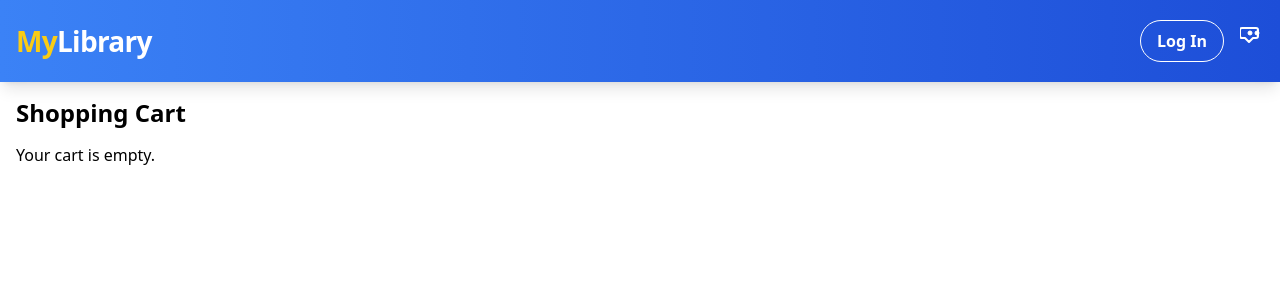
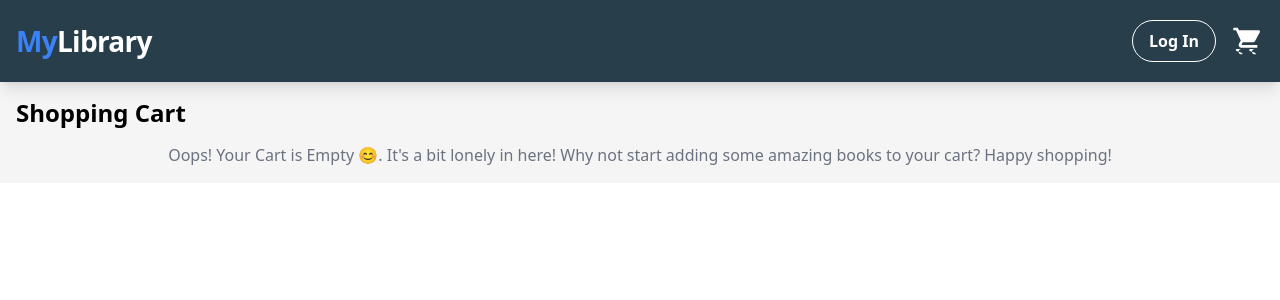
Before and after one commit to friend413/Library, a React (Vite) app in the folder client/: page /cart in a window 1280 px wide. Shown: the top 300 px of the page. Built offline with nearby package versions, Linux system fonts and the light colour scheme.

Commit message:
Updated Theme, Layout

```diff
--- a/client/src/App.jsx
+++ b/client/src/App.jsx
@@ -4,7 +4,7 @@ import debounce from "lodash.debounce";
 import { CartProvider } from "./utils/CartContext";
 import { BookList, Header, Search, Cart } from "./Components";
 import Rent from "./Pages/Rent";
-import { ToastContainer } from 'react-toastify';
+import { ToastContainer } from "react-toastify";
 
 const App = () => {
   const [searchQuery, setSearchQuery] = useState("");
@@ -27,7 +27,8 @@ const App = () => {
     <CartProvider>
       <ToastContainer />
       <Router>
-        <main>
+
+          <main className="bg-[#f5f5f5]">
             <Header />
 
             <Routes>
--- a/client/src/Components/Cart.jsx
+++ b/client/src/Components/Cart.jsx
@@ -1,39 +1,58 @@
 import React from "react";
-import { useCart } from "../utils/CartContext"; // Import useCart from CartContext
-import { useNavigate } from "react-router-dom"; // Import useNavigate
+import { useCart } from "../utils/CartContext";
+import { toast } from "react-toastify"; // Import the toast module
 
 const Cart = () => {
-  const { cartItems, removeFromCart, clearCart } = useCart(); // Use useCart to access the cart context
-  const navigate = useNavigate(); // Get the navigate function from React Router
+  const { cartItems, removeFromCart, clearCart } = useCart();
 
-  // Function to navigate to the rent confirmation page
   const goToRentConfirmation = () => {
-    // Here, you can pass the selected book information to the rent confirmation page using the state object
-    navigate("/rent", { state: { bookInfo: cartItems } });
-  };
-
-  // Function to navigate to the previous page
-  const goBack = () => {
-    navigate(-1); // Navigate back one step in the history
+    if (cartItems.length === 0) {
+      // Check if the cart is empty
+      toast.error("Your cart is empty. Please add items to rent.", {
+        position: toast.POSITION.BOTTOM_RIGHT,
+        autoClose: 3000,
+        hideProgressBar: true,
+        closeButton: false,
+      });
+    } else {
+      // Cart is not empty
+      clearCart(); // Clear the cart
+      toast.success("Hurrah! 🎉 You've Successfully Rented the Selected Items. Enjoy Your Reading Adventure!", {
+        position: toast.POSITION.TOP_CENTER,
+        autoClose: 3000,
+        hideProgressBar: true,
+        closeButton: false,
+      });
+    }
   };
 
   return (
     <div className="container mx-auto p-4">
       <h1 className="text-2xl font-semibold mb-4">Shopping Cart</h1>
       {cartItems.length === 0 ? (
-        <p>Your cart is empty.</p>
+        <p className="text-center text-gray-500 mt-4">
+        Oops! Your Cart is Empty{" "}
+        <span role="img" aria-label="Smiley face">
+          😊
+        </span>
+        . It's a bit lonely in here! Why not start
+        adding some amazing books to your cart? Happy shopping!
+      </p>
       ) : (
         <div>
           {cartItems.map((item) => (
-            <div key={item.id} className="border rounded-lg p-4 bg-white shadow-md mb-4">
+            <div
+              key={item.id}
+              className="border rounded-lg p-4 bg-white shadow-md mb-4"
+            >
               <h2 className="text-xl font-semibold">{item.title}</h2>
-              <p className="text-gray-700">Author: {item.author}</p> {/* Display author */}
-              <p className="text-gray-700">Genre: {item.genre}</p> {/* Display genre */}
-              <p className="text-gray-700">Publish Date: {item.published}</p> {/* Display publish date */}
+              <p className="text-gray-700">Author: {item.author}</p>
+              <p className="text-gray-700">Genre: {item.genre}</p>
+              <p className="text-gray-700">Publish Date: {item.published}</p>
               <div className="flex items-center justify-between mt-4">
                 <div className="text-gray-700">Quantity: {item.quantity}</div>
                 <button
-                  onClick={() => removeFromCart(item.id)} // Call removeFromCart to remove the item
+                  onClick={() => removeFromCart(item.id)}
                   className="text-red-500 hover:text-red-700 font-semibold"
                 >
                   Remove
@@ -43,19 +62,13 @@ const Cart = () => {
           ))}
           <div className="flex justify-between mt-4">
             <button
-              onClick={goBack} // Call goBack to navigate to the previous page
-              className="bg-gray-500 text-white font-semibold py-2 px-4 rounded-full transition duration-300 ease-in-out w-1/3"
-            >
-              Go Back
-            </button>
-            <button
-              onClick={clearCart} // Call clearCart to clear the cart
-              className="bg-blue-500 text-white font-semibold py-2 px-4 rounded-full transition duration-300 ease-in-out w-1/3 ml-2"
+              onClick={clearCart}
+              className="bg-blue-500 text-white font-semibold py-2 px-4 rounded-full transition duration-300 ease-in-out w-1/3"
             >
               Clear Cart
             </button>
             <button
-              onClick={goToRentConfirmation} // Call goToRentConfirmation to navigate to the rent confirmation page
+              onClick={goToRentConfirmation}
               className="bg-green-500 text-white font-semibold py-2 px-4 rounded-full transition duration-300 ease-in-out w-1/3 ml-2"
             >
               Rent
--- a/client/src/Components/Header.jsx
+++ b/client/src/Components/Header.jsx
@@ -1,9 +1,10 @@
 import React from "react";
+import { Link } from "react-router-dom";
 import { useAuth0 } from "@auth0/auth0-react";
 import { useCart } from "../utils/CartContext";
 import { useNavigate } from "react-router-dom";
-import { toast } from 'react-toastify';
-import 'react-toastify/dist/ReactToastify.css';
+import { toast } from "react-toastify";
+import "react-toastify/dist/ReactToastify.css";
 
 const Header = () => {
   const { loginWithRedirect, isAuthenticated, logout, user } = useAuth0();
@@ -16,24 +17,35 @@ const Header = () => {
       navigate("/cart");
     } else {
       toast.error("Please log in to access the cart.", {
-        position: toast.POSITION.BOTTOM_RIGHT, // Set the toast position
-        autoClose: 3000, // Close the toast after 3 seconds (adjust as needed)
-        hideProgressBar: true, // Hide the progress bar
-        closeButton: false, // Do not show a close button
+        position: toast.POSITION.BOTTOM_RIGHT,
+        autoClose: 3000,
+        hideProgressBar: true,
+        closeButton: false,
       });
     }
   };
 
   return (
-    <header className="bg-gradient-to-r from-blue-500 to-blue-700 p-4 shadow-lg">
+    <header className="bg-[#283e4a] p-4 shadow-lg">
       <div className="container mx-auto flex justify-between items-center">
-        {/* Brand Logo */}
-        <div className="text-white text-3xl font-semibold tracking-tight">
-          <span className="text-yellow-400">My</span>Library
-        </div>
+        {/* Brand Logo as a Link with Bounce Animation */}
+        <Link
+          to="/"
+          className="text-white text-3xl font-semibold tracking-tight flex items-center hover:animate-bounce"
+          style={{
+            transition: "transform 0.3s ease-in-out",
+          }}
+        >
+          <span
+            className="text-blue-500"
+          >
+            My
+          </span>{" "}
+          Library
+        </Link>
 
         {/* Navigation */}
-        <nav className="space-x-4">
+        <nav className="space-x-4 flex items-center">
           {/* Display user name if authenticated */}
           {isAuthenticated && (
             <span className="text-white text-sm font-medium">
@@ -44,11 +56,12 @@ const Header = () => {
           {/* Login/Logout Button */}
           {isAuthenticated ? (
             <button
-              className="text-gray-500 hover:text-blue-700 font-semibold py-2 px-4 rounded-full transition duration-300 ease-in-out border border-transparent hover:border-blue-500"
-              onClick={() => logout({ returnTo: window.location.origin })}
-            >
-              Log Out
-            </button>
+            className="text-white hover:text-blue-700 font-semibold py-2 px-4 rounded-full transition duration-300 ease-in-out border border-transparent hover:border-blue-500"
+            onClick={() => logout({ returnTo: window.location.origin })}
+          >
+            Log Out
+          </button>
+
           ) : (
             <button
               className="text-white bg-transparent border border-white hover:bg-white hover:text-blue-500 font-semibold py-2 px-4 rounded-full transition duration-300 ease-in-out"
@@ -58,26 +71,22 @@ const Header = () => {
             </button>
           )}
 
-          {/* Cart Button */}
+          {/* Cart Button with Hover Animation */}
           <button
-            className="relative text-white hover:text-blue-500"
-            onClick={handleCartClick} // Use the handleCartClick function
+            className="relative text-white hover:text-blue-500 transform transition-transform duration-300 ease-in-out hover:scale-105"
+            onClick={handleCartClick}
           >
+            {/* New Cart SVG */}
             <svg
               xmlns="http://www.w3.org/2000/svg"
-              className="h-6 w-6"
-              fill="none"
-              viewBox="0 0 24 24"
-              stroke="currentColor"
+              width="32"
+              height="32"
+              viewBox="0 0 48 48"
             >
               <path
-                strokeLinecap="round"
-                strokeLinejoin="round"
-                strokeWidth={2}
-                d="M9 19l-4-4h-3a2 2 0 01-2-2V7a2 2 0 012-2h14a2 2 0 012 2v6a2 2 0 01-2 2h-3l-4 4z"
-              />
-              <circle cx="10" cy="10" r="2" fill="currentColor" />
-              <circle cx="17" cy="10" r="2" fill="currentColor" />
+                fill="#ffffff" // Fill color set to white
+                d="M14 36c-2.21 0-3.98 1.79-3.98 4s1.77 4 3.98 4 4-1.79-4-4-1.79-4-4-4zM2 4v4h4l7.19 15.17-2.7 4.9c-.31.58-.49 1.23-.49 1.93 0 2.21 1.79 4 4 4h24v-4H14.85c-.28 0-.5-.22-.5-.5 0-.09.02-.17.06-.24L16.2 26h14.9c1.5 0 2.81-.83 3.5-2.06l7.15-12.98c.16-.28.25-.61.25-.96a2 2 0 0 0-2-2H10.43l-1.9-4H2zm32 32c-2.21 0-3.98 1.79-3.98 4s1.77 4 3.98 4 4-1.79-4-4-1.79-4-4-4z"
+              ></path>
             </svg>
 
             {isAuthenticated && (
```
Also changed, not shown: client/src/Components/BookList.jsx (+37 -24 lines), client/src/Components/Search.jsx (+36 -10 lines). Lines whose indentation alone changed are shown as unchanged.
